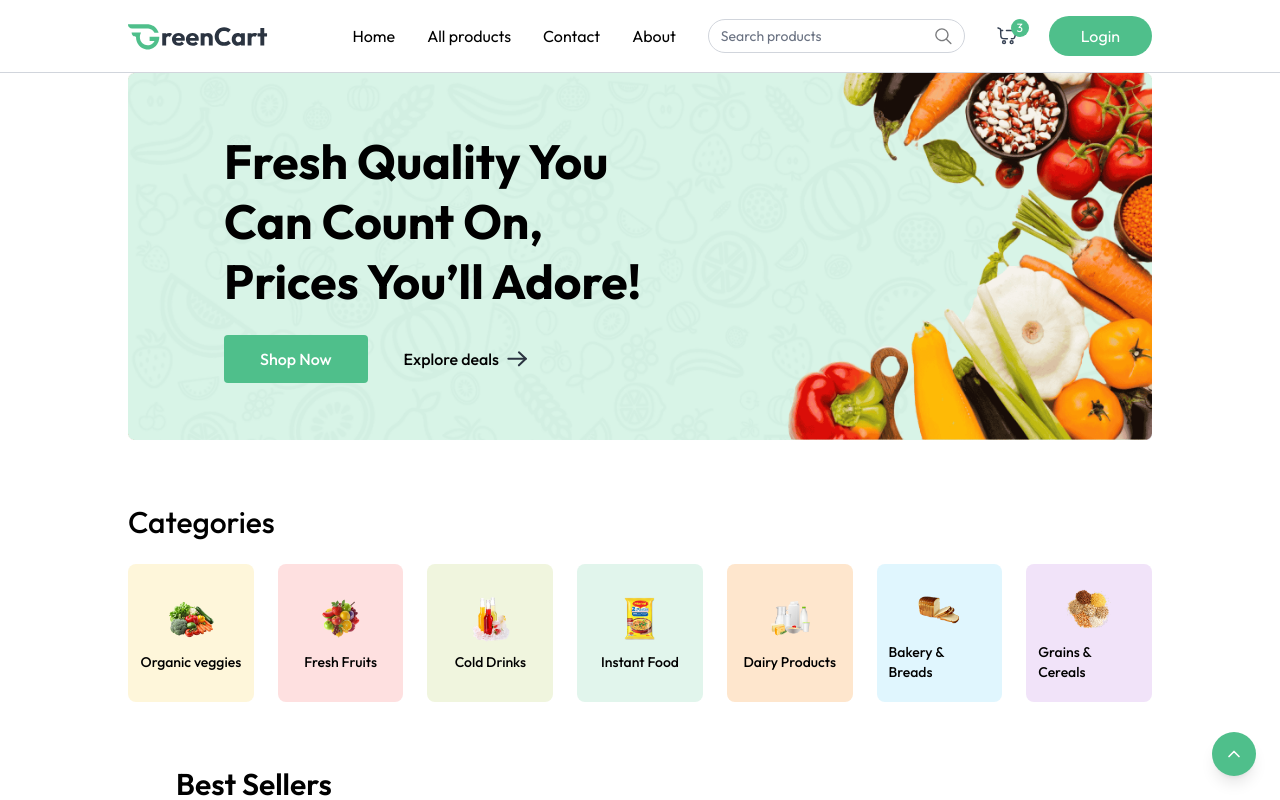
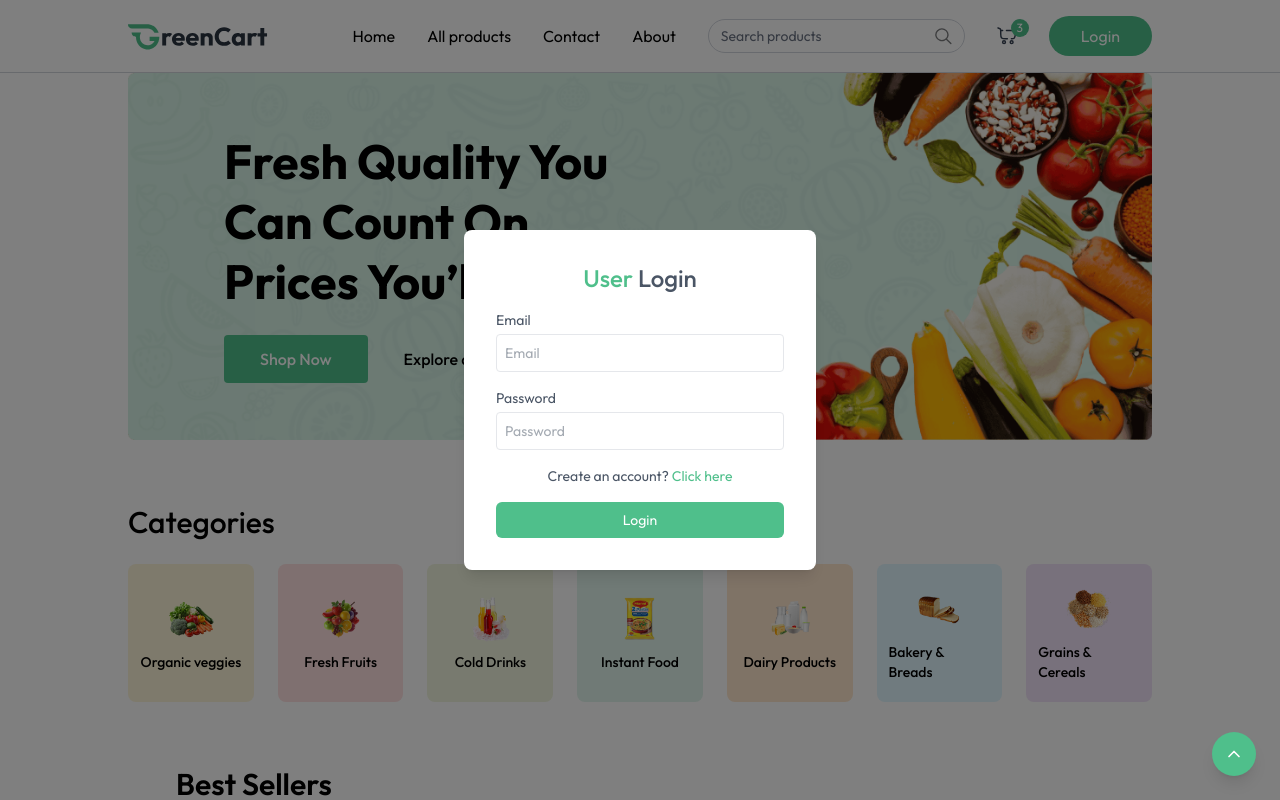
Before and after one commit to Git-Nish14/greencart, a Next.js app in the folder client/: page / in a window 1280 px wide. Both pictures are taken after a click on the button "Login". Shown: the top 800 px of the page. Built offline with nearby package versions, Linux system fonts and the light colour scheme.

Commit message:
Login page Added

```diff
--- a/client/app/layout.tsx
+++ b/client/app/layout.tsx
@@ -1,7 +1,9 @@
+// app/layout.tsx
 import type { Metadata } from "next";
 import { Geist, Geist_Mono } from "next/font/google";
 import "./globals.css";
 import { Toaster } from "react-hot-toast";
+import { AppContextProvider } from "@/context/AppContext";
 
 const geistSans = Geist({
   variable: "--font-geist-sans",
@@ -31,8 +33,10 @@ export default function RootLayout({
       <body
         className={`${geistSans.variable} ${geistMono.variable} antialiased`}
       >
-        {children}
-        <Toaster position="top-right" reverseOrder={false} />
+        <AppContextProvider>
+          {children}
+          <Toaster position="top-right" reverseOrder={false} />
+        </AppContextProvider>
       </body>
     </html>
   );
--- a/client/app/page.tsx
+++ b/client/app/page.tsx
@@ -1,31 +1,5 @@
-import React from "react";
-import MainBanner from "@/components/MainBanner";
-import Navbar from "@/components/Navbar";
-import { AppContextProvider } from "@/context/AppContext";
-import Categories from "@/components/Categories";
-import BestSeller from "@/components/BestSeller";
-import BottomBanner from "@/components/BottomBanner";
-import NewsLetter from "@/components/NewsLetter";
-import Footer from "@/components/Footer";
+import Landing from "@/components/Landing";
 
-const HomePage = () => {
-  return (
-    <main className="min-h-screen flex flex-col">
-      <AppContextProvider>
-        <header>
-          <Navbar />
-        </header>
-        <div className="flex-1 px-4 sm:px-6 md:px-16 lg:px-24 xl:px-32 2xl:px-40">
-          <MainBanner />
-          <Categories />
-          <BestSeller />
-          <BottomBanner />
-          <NewsLetter />
-        </div>
-        <Footer />
-      </AppContextProvider>
-    </main>
-  );
-};
-
-export default HomePage;
+export default function HomePage() {
+  return <Landing />;
+}
--- /dev/null
+++ b/client/components/Landing.tsx
@@ -0,0 +1,33 @@
+"use client";
+
+import React from "react";
+import { useAppContext } from "@/context/AppContext";
+import Navbar from "@/components/Navbar";
+import MainBanner from "@/components/MainBanner";
+import Categories from "@/components/Categories";
+import BestSeller from "@/components/BestSeller";
+import BottomBanner from "@/components/BottomBanner";
+import NewsLetter from "@/components/NewsLetter";
+import Footer from "@/components/Footer";
+import Login from "@/components/Login";
+
+export default function ClientHome() {
+  const { showUserLogin } = useAppContext();
+
+  return (
+    <main className="min-h-screen flex flex-col">
+      <header>
+        <Navbar />
+      </header>
+      {showUserLogin && <Login />}
+      <div className="flex-1 px-4 sm:px-6 md:px-16 lg:px-24 xl:px-32 2xl:px-40">
+        <MainBanner />
+        <Categories />
+        <BestSeller />
+        <BottomBanner />
+        <NewsLetter />
+      </div>
+      <Footer />
+    </main>
+  );
+}
--- /dev/null
+++ b/client/components/Login.tsx
@@ -0,0 +1,102 @@
+"use client";
+
+import React, { useState } from "react";
+import { useAppContext } from "@/context/AppContext";
+import toast from "react-hot-toast";
+
+function Login() {
+  const { setUser, setShowUserLogin } = useAppContext();
+  const [state, setState] = useState<"login" | "register">("login");
+  const [name, setName] = useState("");
+  const [email, setEmail] = useState("");
+  const [password, setPassword] = useState("");
+
+  const onSubmitHandler = async (event: React.FormEvent<HTMLFormElement>) => {
+    event.preventDefault();
+
+    setUser({
+      email: email || "test@nish.dev",
+      name: name || "Nish",
+    });
+
+    toast.success(state === "register" ? "Account created!" : "Logged in!");
+    setShowUserLogin(false);
+  };
+
+  return (
+    <div
+      onClick={() => setShowUserLogin(false)}
+      className="fixed top-0 left-0 right-0 bottom-0 z-50 bg-black/50 flex items-center justify-center"
+    >
+      <form
+        onClick={(e) => e.stopPropagation()}
+        onSubmit={onSubmitHandler}
+        className="bg-white p-8 rounded-lg shadow-lg w-80 sm:w-[352px] flex flex-col gap-4 text-sm text-gray-600"
+      >
+        <p className="text-2xl font-medium text-center">
+          <span className="text-primary">User</span>{" "}
+          {state === "login" ? "Login" : "Sign Up"}
+        </p>
+
+        {state === "register" && (
+          <div className="w-full">
+            <p>Name</p>
+            <input
+              type="text"
+              required
+              placeholder="Username"
+              value={name}
+              onChange={(e) => setName(e.target.value)}
+              className="w-full p-2 mt-1 border border-gray-200 rounded outline-primary"
+            />
+          </div>
+        )}
+
+        <div className="w-full">
+          <p>Email</p>
+          <input
+            type="email"
+            required
+            placeholder="Email"
+            value={email}
+            onChange={(e) => setEmail(e.target.value)}
+            className="w-full p-2 mt-1 border border-gray-200 rounded outline-primary"
+          />
+        </div>
+
+        <div className="w-full">
+          <p>Password</p>
+          <input
+            type="password"
+            required
+            placeholder="Password"
+            value={password}
+            onChange={(e) => setPassword(e.target.value)}
+            className="w-full p-2 mt-1 border border-gray-200 rounded outline-primary"
+          />
+        </div>
+
+        <p className="text-center text-sm">
+          {state === "register"
+            ? "Already have an account?"
+            : "Create an account?"}{" "}
+          <span
+            onClick={() => setState(state === "login" ? "register" : "login")}
+            className="text-primary cursor-pointer"
+          >
+            Click here
+          </span>
+        </p>
+
+        <button
+          type="submit"
+          className="bg-primary hover:bg-primary-dull text-white py-2 w-full rounded-md"
+        >
+          {state === "register" ? "Create Account" : "Login"}
+        </button>
+      </form>
+    </div>
+  );
+}
+
+export default Login;
```
